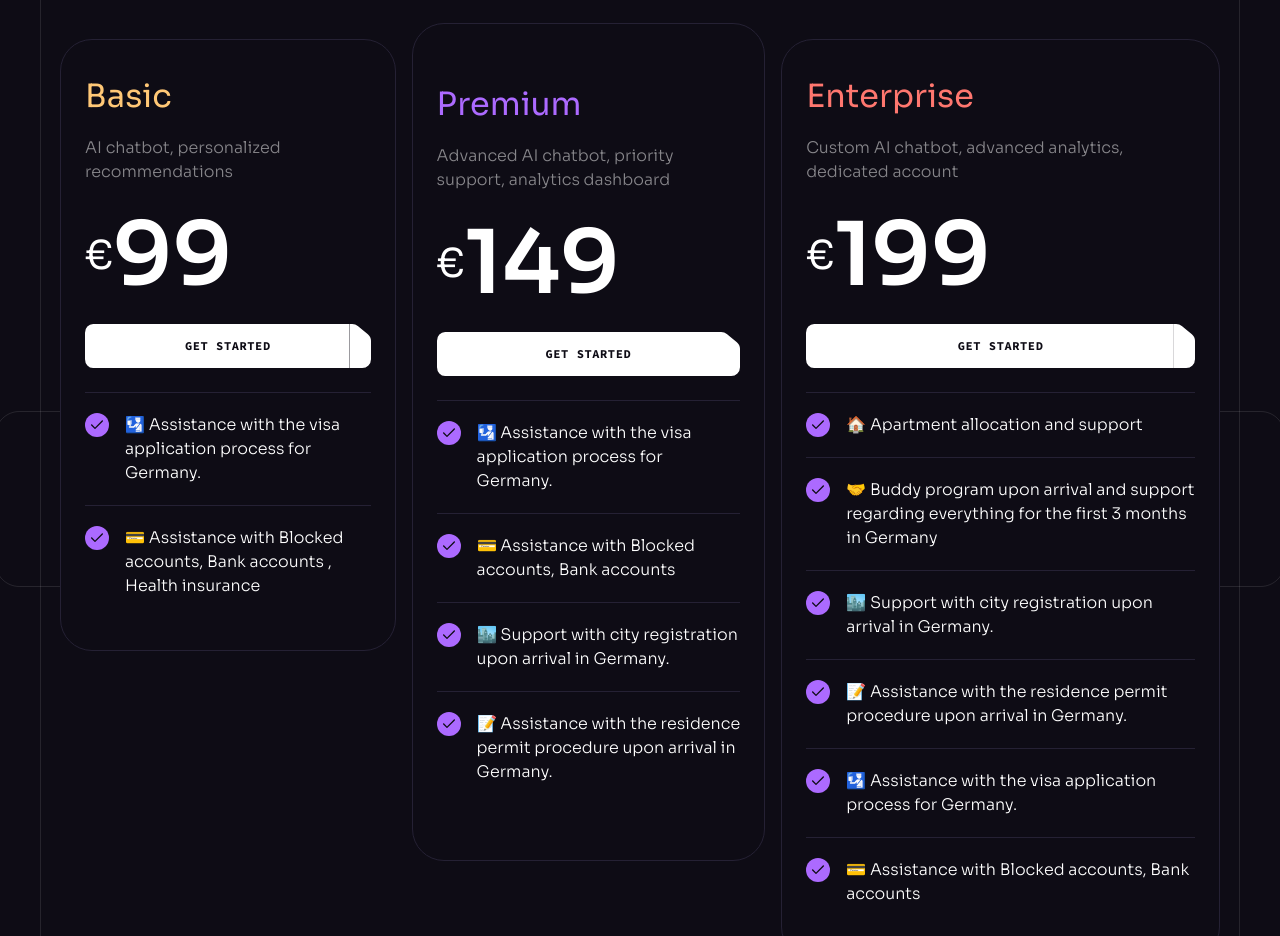
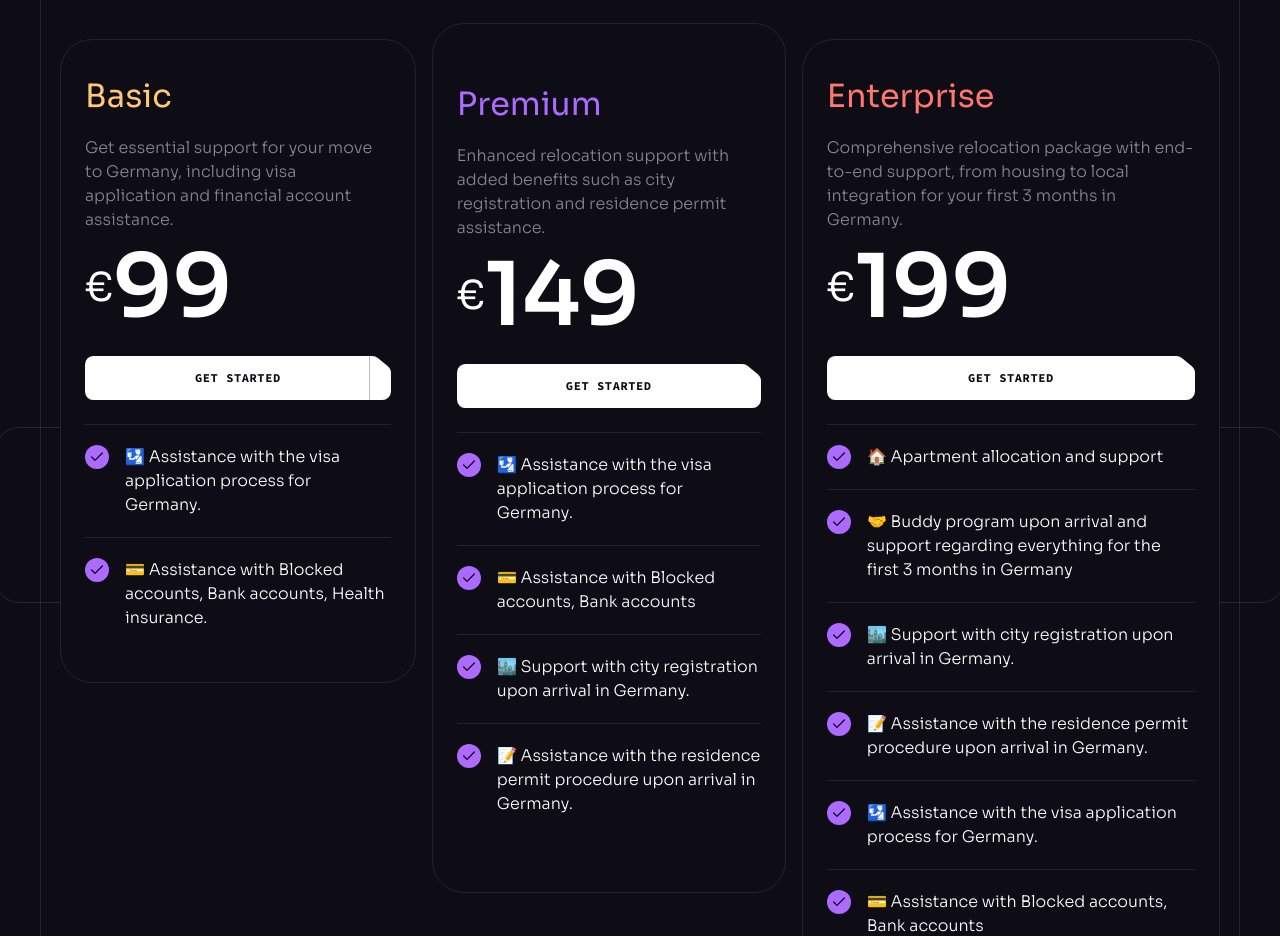
Before and after one commit to expatsde/expatsde.github.io, a React (Vite) app: page / in a window 1280 px wide. Shown: the part 1260-2196 px from the top of the page. Built offline with nearby package versions, Linux system fonts and the light colour scheme.

Commit message:
changed description

```diff
--- a/src/constants/index.js
+++ b/src/constants/index.js
@@ -195,42 +195,41 @@ export const collabApps = [
 
 export const pricing = [
   {
-    id: "0",
-    title: "Basic",
-    description: "AI chatbot, personalized recommendations",
-    price: "99",
-    features: [
+    "id": "0",
+    "title": "Basic",
+    "description": "Get essential support for your move to Germany, including visa application and financial account assistance.",
+    "price": "99",
+    "features": [
       "🛂 Assistance with the visa application process for Germany.",
-      "💳 Assistance with Blocked accounts, Bank accounts , Health insurance",
-    ],
+      "💳 Assistance with Blocked accounts, Bank accounts, Health insurance."
+    ]
   },
   {
-    id: "1",
-    title: "Premium",
-    description: "Advanced AI chatbot, priority support, analytics dashboard",
-    price: "149",
-    features: [
+    "id": "1",
+    "title": "Premium",
+    "description": "Enhanced relocation support with added benefits such as city registration and residence permit assistance.",
+    "price": "149",
+    "features": [
       "🛂 Assistance with the visa application process for Germany.",
       "💳 Assistance with Blocked accounts, Bank accounts",
       "🏙️ Support with city registration upon arrival in Germany.",
       "📝 Assistance with the residence permit procedure upon arrival in Germany."
-    ],
+    ]
   },
   {
-    id: "2",
-    title: "Enterprise",
-    description: "Custom AI chatbot, advanced analytics, dedicated account",
-    price: 199,
-    features: [
+    "id": "2",
+    "title": "Enterprise",
+    "description": "Comprehensive relocation package with end-to-end support, from housing to local integration for your first 3 months in Germany.",
+    "price": "199",
+    "features": [
       "🏠 Apartment allocation and support",
       "🤝 Buddy program upon arrival and support regarding everything for the first 3 months in Germany",
       "🏙️ Support with city registration upon arrival in Germany.",
       "📝 Assistance with the residence permit procedure upon arrival in Germany.",
       "🛂 Assistance with the visa application process for Germany.",
-      "💳 Assistance with Blocked accounts, Bank accounts",
-    ],
+      "💳 Assistance with Blocked accounts, Bank accounts"
+    ]
   }
-
 ];
 
 export const benefits = [
```
